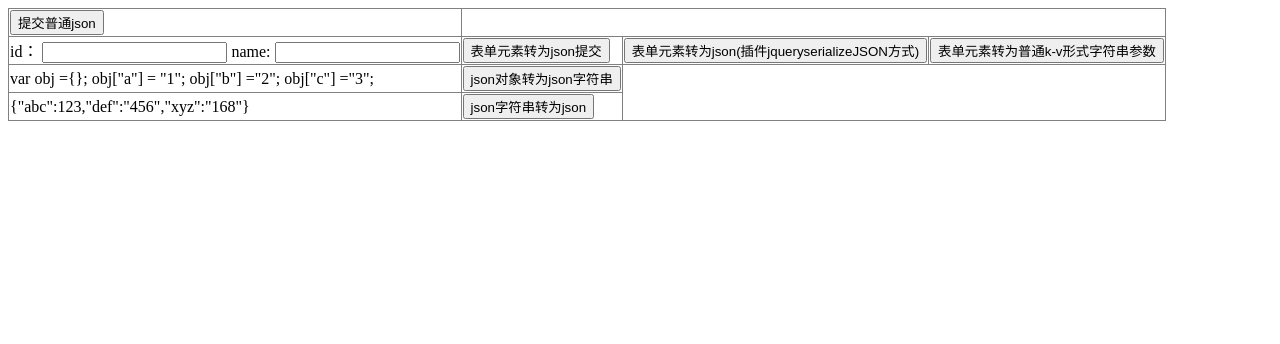
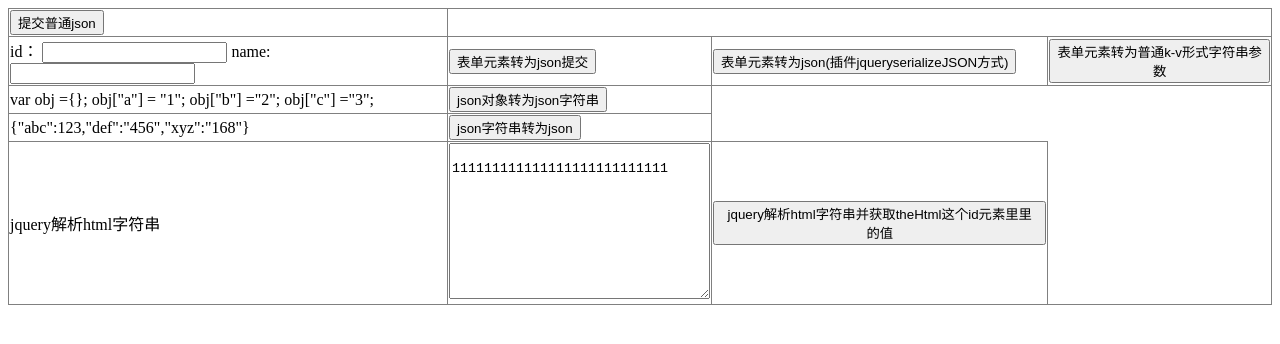
Before and after one commit to xinxin321198/loserStarJsUtils, a plain HTML site: page index.html in a window 1280 px wide. Drawn offline with nearby package versions, Linux system fonts and the light colour scheme.

Commit message:
add jquery 解析html字符串

```diff
--- a/index.html
+++ b/index.html
@@ -55,6 +55,14 @@
             alert(obj.def);
             alert(obj.xyz);
         }
+
+
+        function jqueryParseHtml(){
+            var htmlStr = $('#theHtml').val();
+            var doc = $(htmlStr);
+            alert(doc.find("#theHtml").val());
+            console.log(doc.find("#theHtml").val());
+        }
     </script>
 </head>
 
@@ -98,6 +106,17 @@
                 <button type="button" onclick="toObjTest()">json字符串转为json</button>
             </td>
         </tr>
+        <tr>
+            <td>jquery解析html字符串</td>
+            <td>
+                <textarea name="theHtml" id="theHtml" cols="30" rows="10">
+                    111111111111111111111111111
+                </textarea>
+            </td>
+            <td>
+                <button type="button" onclick="jqueryParseHtml()">jquery解析html字符串并获取theHtml这个id元素里里的值</button>
+            </td>
+        </tr>
     </table>
 </body>
 
```
